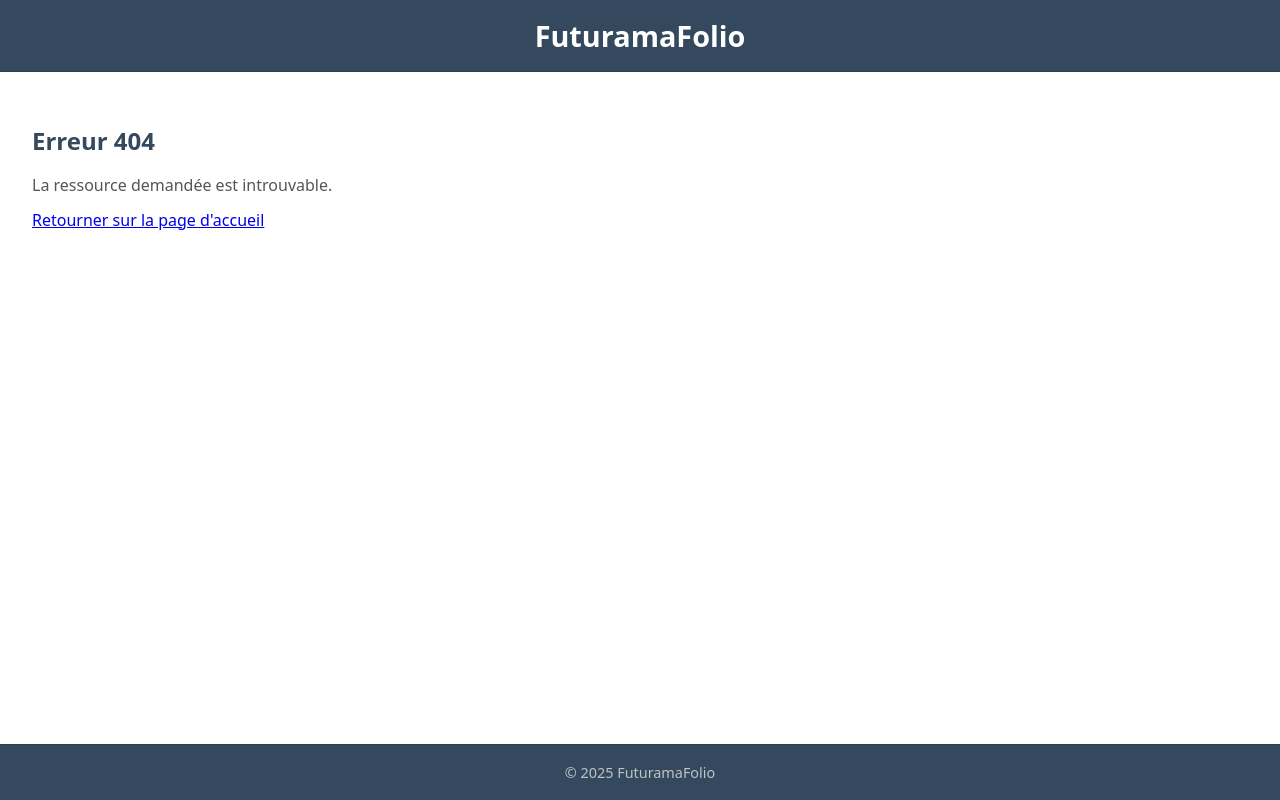
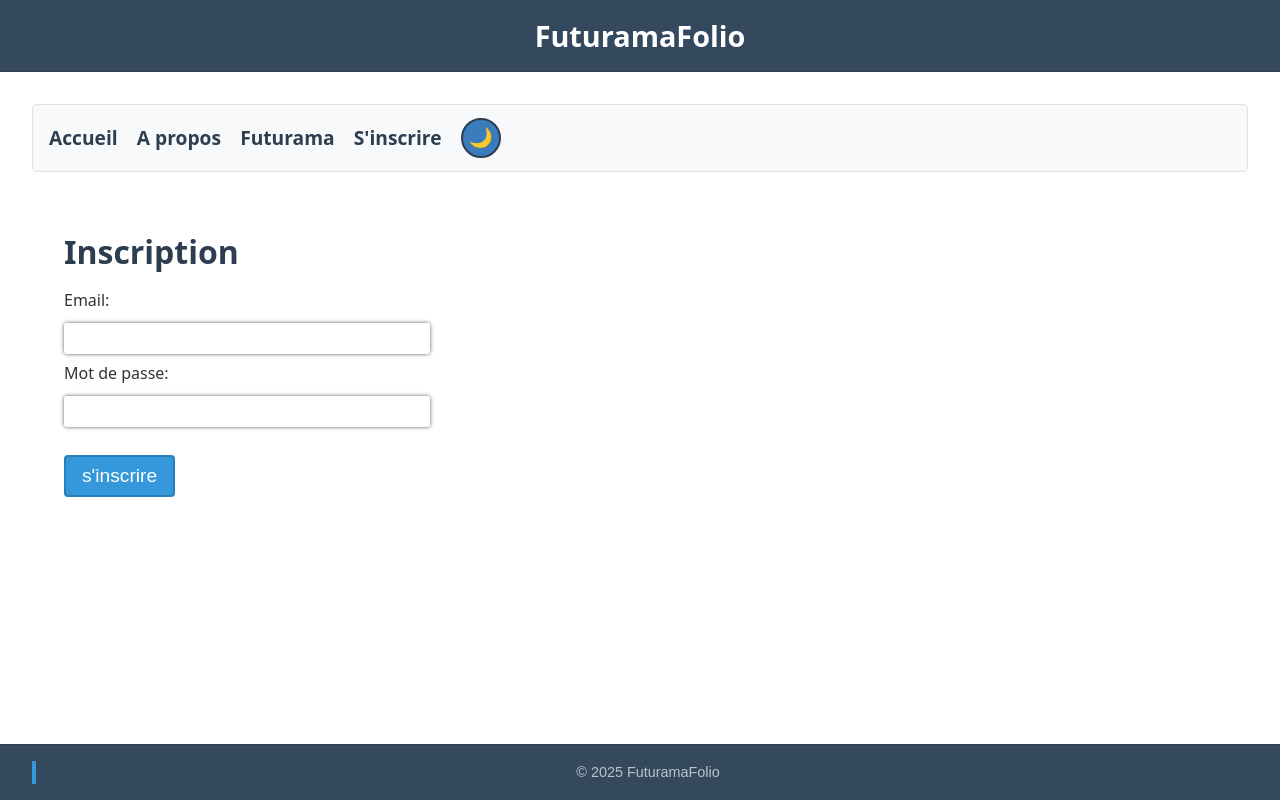
Before and after one commit to martinv96/formation-react-intermediaire, a React (Vite) app: page /inscription in a window 1280 px wide. Before the commit this address had no page. Built offline with nearby package versions, Linux system fonts and the light colour scheme.

Commit message:
ici j'ai corrigé l'import css sur home, et ajouté la page inscription avec un formulaire de connexion (gestion d'etat, appel api simulé)

```diff
--- a/src/components/Paragraph/Paragraph.css
+++ b/src/components/Paragraph/Paragraph.css
@@ -2,4 +2,9 @@ p {
   margin-bottom: 10px;
   line-height: 1.6;
   color: #555;
+  font-size: 1.1rem;
+  font-family: Arial, Helvetica, sans-serif;
+  font-weight: 400;
+  border-left: 4px solid #3498db;
+  padding-left: 12px;
 }
--- a/src/components/Paragraph/Paragraph.jsx
+++ b/src/components/Paragraph/Paragraph.jsx
@@ -1,3 +1,5 @@
+import "./Paragraph.css";
+
 const Paragraph = ({ children }) => {
   return <p>{children}</p>;
 };
--- a/src/components/Section/Section.jsx
+++ b/src/components/Section/Section.jsx
@@ -3,7 +3,7 @@ import Title from "../Title/Title";
 const Section = ({ sectionTitle, addStyles, children }) => {
   return (
     <section style={addStyles}>
-      {sectionTitle !== "" && <Title title={sectionTitle} levelTitle={2} />}
+      {sectionTitle !== "" && <Title title={sectionTitle} levelTitle={1} />}
       {children}
     </section>
   );
--- a/src/layouts/Layout.jsx
+++ b/src/layouts/Layout.jsx
@@ -2,7 +2,7 @@ import Header from "./Header";
 import Footer from "./Footer";
 import { createBrowserRouter, RouterProvider } from "react-router-dom";
 import Root from "./Root";
-import { Home, About, NotFound, Futurama } from "../pages";
+import { Home, About, NotFound, Futurama, Auth } from "../pages";
 import {
   ThemeProvider,
   ThemeContext,
@@ -31,6 +31,10 @@ const router = createBrowserRouter([
             <Futurama />
           </FuturamaProvider>
         ),
+      },
+      {
+        path: "inscription",
+        element: <Auth />,
       },
     ],
     errorElement: <NotFound />,
--- a/src/navigation/MainNav.jsx
+++ b/src/navigation/MainNav.jsx
@@ -19,6 +19,9 @@ const MainNav = () => {
           <Link to="/futurama">Futurama</Link>
         </li>
         <li>
+          <Link to="/inscription">S'inscrire</Link>
+        </li>
+        <li>
           <button className="theme-toggle" onClick={switchDarkMode}>
             {darkMode ? "☀" : "🌙"}
           </button>
--- a/src/pages/About/About.css
+++ b/src/pages/About/About.css
@@ -8,12 +8,12 @@
   text-align: center;
 }
 
-.about h1,
-.about h2,
-.about p {
-  color: inherit;
-}
-
 .about p {
   line-height: 1.6;
 }
+
+.app-layout.dark .about h1,
+.app-layout.dark .about h2,
+.app-layout.dark .about p {
+  color: white;
+}
--- /dev/null
+++ b/src/pages/Auth/Auth.css
@@ -0,0 +1,44 @@
+form {
+  width: 350px;
+  max-width: 100%;
+  display: flex;
+  flex-direction: column;
+  justify-content: flex-start;
+
+  gap: 0.5rem;
+  margin-top: 1rem;
+
+  label {
+    width: 100%;
+    margin-bottom: 0.25rem;
+  }
+
+  input:not([type="submit"]) {
+    width: 100%;
+    display: flex;
+    justify-content: flex-start;
+
+    flex-wrap: nowrap;
+    padding: 0.5rem;
+    border: unset;
+    border-radius: 0.15rem;
+    box-shadow: 0 0 4px -0.5px #333;
+    transition: box-shadow 0.325s ease-out;
+
+    &:hover {
+      box-shadow: 0 0.25px 6px -1px #333;
+    }
+  }
+
+  input[type="submit"],
+  button[type="submit"] {
+    width: max-content;
+    max-width: calc(80% - 1rem);
+    text-align: center;
+    margin-top: 1.25rem;
+  }
+}
+
+.app-layout.dark h1 {
+  color: #ffffff;
+}
--- a/src/pages/Auth/Auth.jsx
+++ b/src/pages/Auth/Auth.jsx
@@ -1,9 +1,184 @@
+import { Section, Article, Title, Paragraph } from "@/components";
+import { useState } from "react";
+import "./Auth.css";
+
 const Auth = () => {
+  const [email, setEmail] = useState("");
+  const [password, setPassword] = useState("");
+  const [errors, setErrors] = useState(null);
+  // const [isSend, setIsSend] = useState(false); // pour gérer l'état de chargement du formulaire
+  const [isSend, setIsSend] = useState(false);
+
+  const formValidation = () => {
+    let newErrors = {};
+    if (!email) {
+      newErrors.email = "L'email est requis.";
+    } else if (!email.includes("@")) {
+      newErrors.email = "L'email doit être valide.";
+    }
+
+    if (!password || password.length < 8) {
+      newErrors.password =
+        "Le mot de passe doit contenir au moins 8 caractères.";
+    }
+    // ici on met à jour l'état des erreurs avec setErrors. ca permet de les afficher dans le formulaire.
+    setErrors(newErrors);
+    // ici on retourne true si toutes les erreurs sont valides, c'est à dire si l'objet newErrors est vide
+    return Object.keys(newErrors).length === 0;
+  };
+
+  // ici on ajoute async si on a besoin de faire un appel asynchrone à une API par la suite
+  const handleSubmit = async (e) => {
+    // e.preventDefault empêche le rechargement de la page lors de la soumission du formulaire. on bloque le comportement par défaut du navigateur
+    e.preventDefault();
+    setIsSend(true);
+    // si la validation du formulaire échoue, on arrête la soumission
+    if (!formValidation()) {
+      setIsSend(false);
+      return;
+    }
+
+    // TODO formulaire en commentaire pour l'instant
+    /**
+      // ! ici on crée un objet contenant les données du formulaire :
+     * const datas = {
+     *   email,
+     *   password
+     * };
+     *
+     * try {
+     *   ici on fait un appel à une API avec fetch
+     *   const response = await fetch("https://monapi.com/connexion", {
+     *     method: "POST",
+     *     headers: {
+     *       "Content-Type": "application/json",
+     *     },
+     *     pour applatir les données en JSON on utilise JSON.stringify
+     *     body: JSON.stringify(datas)
+     *   });
+     *
+     *   on vérifie si la réponse n'est pas ok (statut d'erreur)
+     *   if (!response.ok) {
+     *     const errorAPI = await response.json();
+     *     setErrors({
+     *       ...errors,
+     *       global: errorAPI?.message || "Erreur lors de la connexion",
+     *     });
+     *     throw new Error("Erreur lors de la connexion");
+     *   }
+     *
+     *   si tout s'est bien passé, on récupère les données de succès
+     *   const successData = await response.json();
+     *   console.log("Connexion réussie:", successData);
+     *
+     *   on réinitialise le formulaire en cas de succès
+     *   setEmail("");
+     *   setPassword("");
+     *   setErrors(null);
+     *
+     * } catch (err) {
+     *   gestion des erreurs de réseau ou autres erreurs inattendues
+     *   console.error("Erreur lors de la connexion:", err);
+     *   setErrors({
+     *     ...errors,
+     *     global: "Une erreur est survenue lors de la connexion",
+     *   });
+     * } finally {
+     *    setIsSend(false);
+     * }
+     */
+
+    // ! ici on crée un objet contenant les données du formulaire :
+    const datas = {
+      email,
+      password,
+    };
+
+    try {
+      // ! ici on fait un appel à une API avec fetch
+      const response = await fetch("https://monapi.com/connexion", {
+        method: "POST",
+        headers: {
+          "Content-Type": "application/json",
+        },
+        // ! pour applatir les données en JSON on utilise JSON.stringify
+        body: JSON.stringify(datas),
+      });
+
+      // ! on vérifie si la réponse n'est pas ok (statut d'erreur)
+      if (!response.ok) {
+        const errorAPI = await response.json();
+        setErrors({
+          ...errors,
+          global: errorAPI?.message || "Erreur lors de la connexion",
+        });
+        throw new Error("Erreur lors de la connexion");
+      }
+
+      // si tout s'est bien passé, on récupère les données de succès
+      const successData = await response.json();
+      console.log("Connexion réussie:", successData);
+
+      // ! on réinitialise le formulaire en cas de succès
+      setEmail("");
+      setPassword("");
+      setErrors(null);
+    } catch (err) {
+      // ! gestion des erreurs de réseau ou autres erreurs inattendues
+      console.error("Erreur lors de la connexion:", err);
+      setErrors({
+        ...errors,
+        global: "Une erreur est survenue lors de la connexion",
+      });
+    } finally {
+      setIsSend(false);
+    }
+  };
+
   return (
+    <div className="se-connecter">
+      <Section sectionTitle="Inscription">
+        <form onSubmit={(e) => handleSubmit(e)}>
+          <label htmlFor="email">Email:</label>
+          {/* onChange permet de récupérer la valeur de l'input lors de la modification, e représente l'élément HTML, la valeur se met à jour dans le state avec setEmail */}
+          <input
+            id="email"
+            type="email"
+            value={email}
+            onChange={(e) => setEmail(e.currentTarget.value)}
+            // ! ici onBlur permet de valider le champ quand l'utilisateur quitte l'input
+            onBlur={formValidation}
+            // ! ici aria-invalid permet d'indiquer si l'input est invalide pour les lecteurs d'écran. On utilise l'optional chaining (?.) pour éviter l'erreur si errors est null
+            aria-invalid={!!errors?.email}
+          />
+          {/* Affichage conditionnel de l'erreur email avec optional chaining pour éviter les erreurs si errors est null */}
+          {errors?.email && <p className="error">{errors.email}</p>}
+          <label htmlFor="password">Mot de passe:</label>
+          <input
+            id="password"
+            type="password"
+            value={password}
+            onChange={(e) => setPassword(e.currentTarget.value)}
+            // ! ici aria-invalid permet d'indiquer si l'input est invalide pour les lecteurs d'écran. !!errors?.password convertit en booléen : true s'il y a une erreur, false sinon
+            aria-invalid={!!errors?.password}
+            required
+          />
+          {/* ici on gere l'affichage conditionnel de l'erreur password : le message ne s'affiche que si errors.password existe. l'optional chaining évite les erreurs si errors est null */}
+          {errors?.password && <p className="error">{errors.password}</p>}
 
-  <>
+          {/* Affichage conditionnel de l'erreur globale d'API */}
+          {errors?.global && (
+            <div className="error-global">
+              <p>{errors.global}</p>
+            </div>
+          )}
 
-  </>
+          <button type="submit" disabled={isSend}>
+            {isSend ? "Envoi en cours..." : "s'inscrire"}
+          </button>
+        </form>
+      </Section>
+    </div>
   );
 };
 
--- a/src/pages/Home/Home.css
+++ b/src/pages/Home/Home.css
@@ -8,14 +8,14 @@
   text-align: center;
 }
 
-.home h1,
-.home h2,
 .home p {
-  color: inherit;
+  line-height: 1.6;
 }
 
-.home p {
-  line-height: 1.6;
+.app-layout.dark .home h1,
+.app-layout.dark .home h2,
+.app-layout.dark .home p {
+  color: white;
 }
 
 button {
--- a/src/pages/Home/Home.jsx
+++ b/src/pages/Home/Home.jsx
@@ -1,4 +1,4 @@
-import { Title, Article, Section, Paragraph } from "../../components";
+import { Title, Article, Section, Paragraph } from "@/components";
 import "./Home.css";
 
 const Home = () => {
@@ -6,8 +6,14 @@ const Home = () => {
     <div className="home">
       <Section sectionTitle="Mon application React">
         <Article>
-          <Title title="Mon premier article" levelTitle={2} />
+          <Title
+            title="Bienvenue sur mon projet react intermédiaire"
+            levelTitle={2}
+          />
           <Paragraph>Initialisation à React</Paragraph>
+          <Paragraph>
+            Ce projet à pour objectif de me familiariser avec React
+          </Paragraph>
         </Article>
       </Section>
     </div>
```
